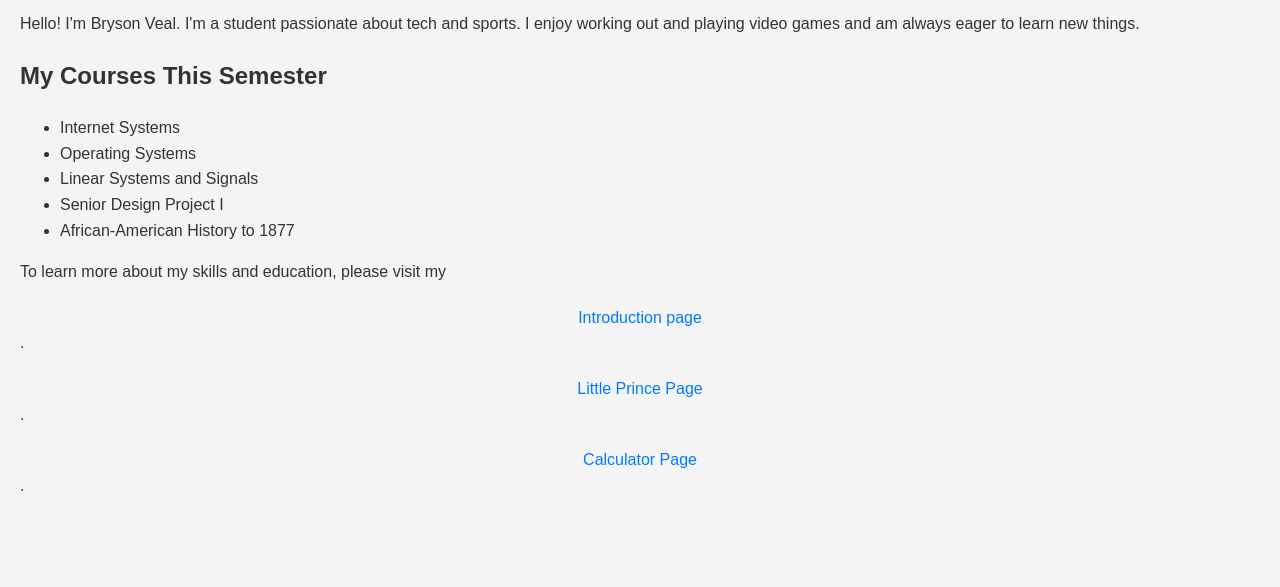
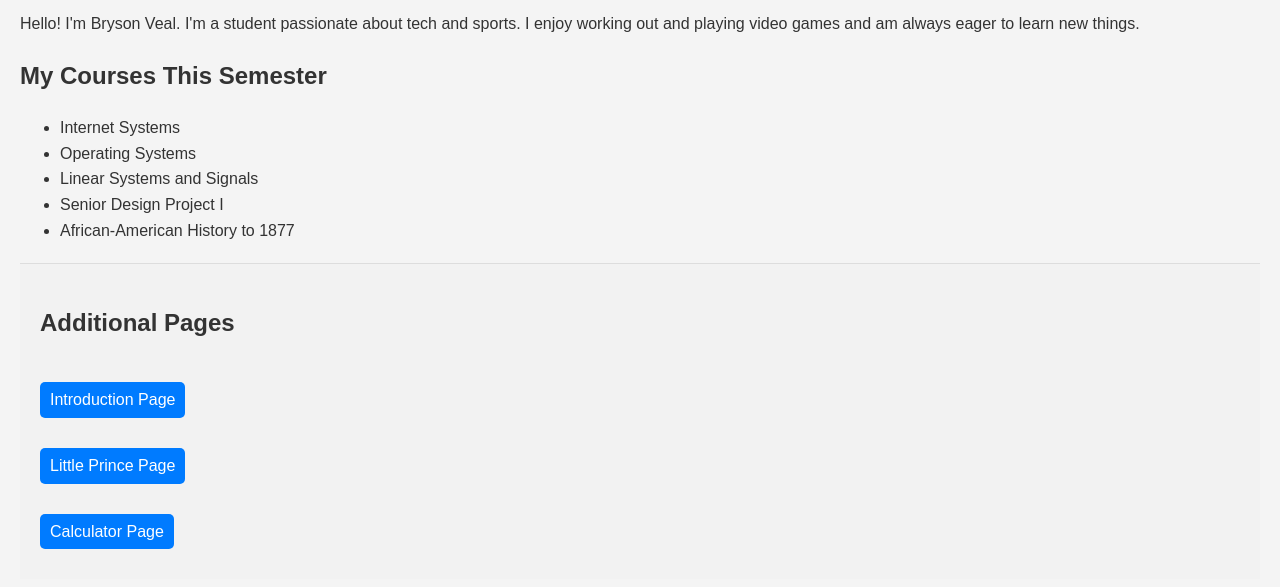
Before and after one commit to brysonftw/my-website, a plain HTML site: page index.html in a window 1280 px wide. Shown: the part 485-1072 px from the top of the page. Before the commit the page ends 1019 px from the top, so only its background shows below. Drawn offline with Linux system fonts and the light colour scheme.

Commit message:
Update index.html

```diff
--- a/index.html
+++ b/index.html
@@ -69,6 +69,33 @@
         nav ul li a:hover {
             text-decoration: underline; /* Adds underline when hovering */
         }
+        footer {
+            margin-top: 20px;
+            padding: 20px;
+            background-color: #f2f2f2;
+            border-top: 1px solid #ddd;
+        }
+        footer ul {
+            list-style-type: none;
+            padding: 0;
+            margin: 0;
+        }
+        footer ul li {
+            margin-bottom: 10px;
+        }
+        footer ul li a {
+            display: inline-block;
+            padding: 5px 10px;
+            background-color: #007bff;
+            color: white;
+            text-decoration: none;
+            border-radius: 5px;
+            transition: background-color 0.3s ease;
+        }
+        footer ul li a:hover {
+            background-color: #0056b3;
+            text-decoration: none;
+        }
     </style>
 </head>
 <body>
@@ -110,9 +137,12 @@
 
     <!-- Footer section -->
     <footer>
-        <p>To learn more about my skills and education, please visit my <a href="introduction.html">Introduction page</a>.</p>
-        <p><a href="little_prince.html">Little Prince Page</a>.</p></p>
-        <p><a href="calculator.html">Calculator Page</a>.</p></p>
+        <h2>Additional Pages</h2>
+        <ul>
+            <li><a href="introduction.html">Introduction Page</a></li>
+            <li><a href="little_prince.html">Little Prince Page</a></li>
+            <li><a href="calculator.html">Calculator Page</a></li>
+        </ul>
     </footer>
 </body>
 </html>
```
